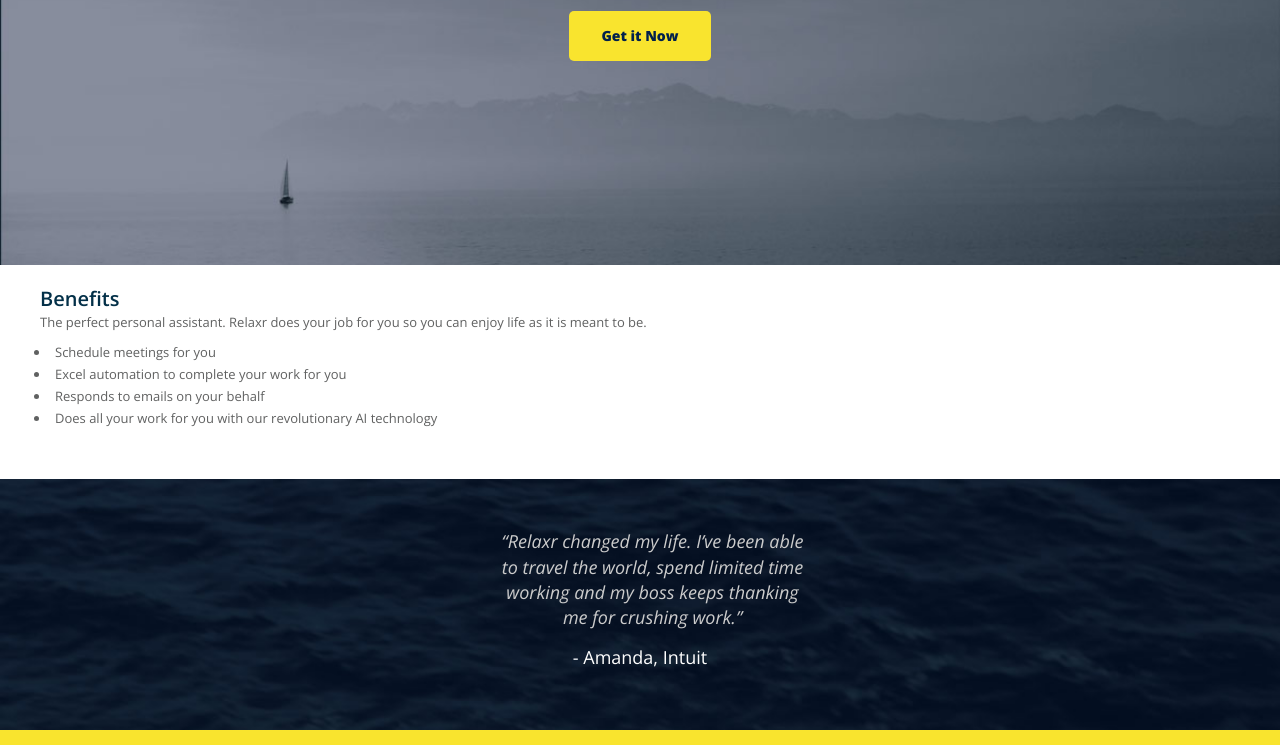
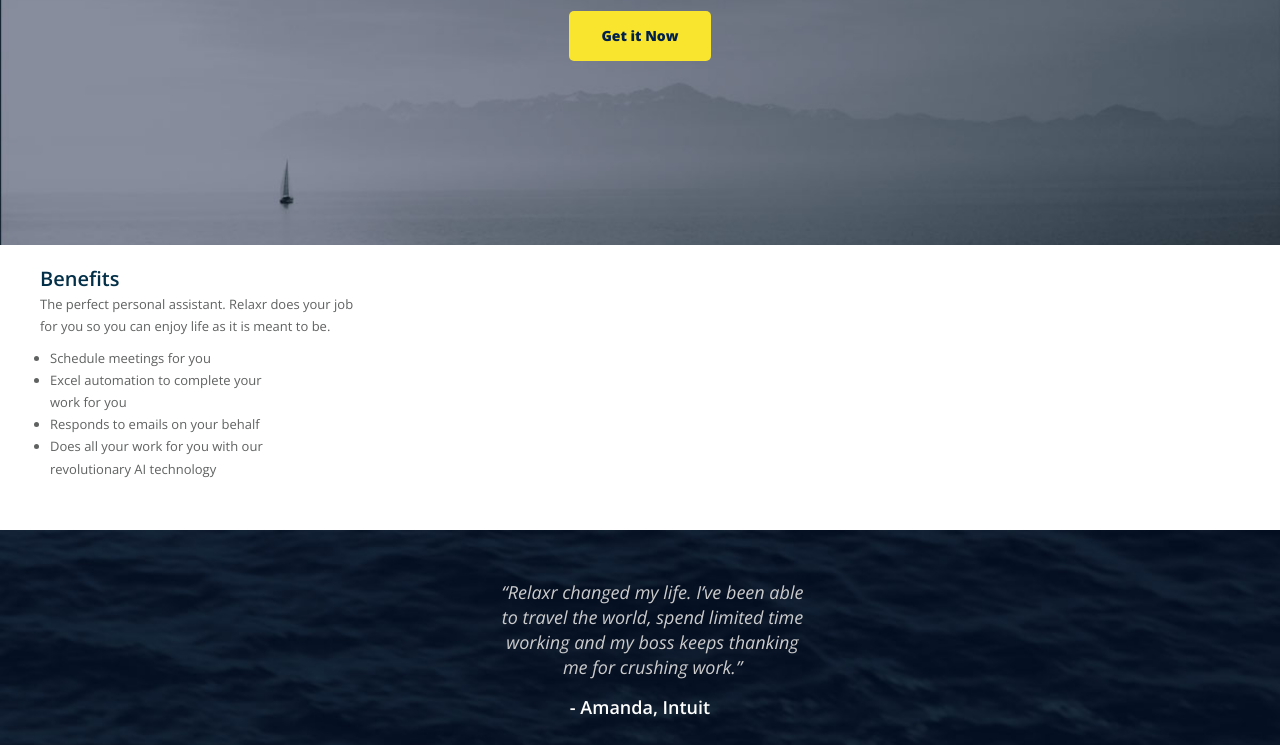
Before and after one commit to jbyyny/Assignment-2, a plain HTML site: page index.html in a window 1280 px wide. Shown: the part 196-941 px from the top of the page. Drawn offline with nearby package versions, Linux system fonts and the light colour scheme.

Commit message:
bullets width fixed

```diff
--- a/css/style.css
+++ b/css/style.css
@@ -74,12 +74,6 @@ header {
   background: url(../images/header_bg.jpg) no-repeat center top rgb(134,141,157);
     background-size: cover;
 }
-/*.white-box {
-  width: 100%;
-  margin: auto;
-  height: 500px;
-  background-color: #fff;*/
-}
 
 .benefits {
   font-size: 20px;
@@ -122,12 +116,6 @@ h3 {
   padding: 45px;
 }
 
-ul li {
-  font-size: 13px;
-  font-weight: 300;
-  color: #606161;
-}
-
 blockquote {
   display: block;
   padding: 40px 20px 10px 45px;
@@ -146,8 +134,8 @@ blockquote {
 footer {
   font-size: 9px;
   font-weight: 600;
+  text-align: center;
   color: #FFF;
-  text-align: center;
   background-color: #121212;
   padding-top: 20px;
 }
@@ -158,7 +146,7 @@ footer {
 
 .name {
   font-size: 18px;
-  font-weight: 600px;
+  font-weight: 600;
   color: #fff;
   text-align: center;
   width: 36.67;
@@ -203,8 +191,11 @@ footer {
   padding-bottom: 10px;
   font-size: 13px;
   font-weight: 300;
+  line-height: 1.7em;
   color: #606161;
+  width: 370px;
 }
+
 
 .bullets  {
   padding-left: 50px;
@@ -214,21 +205,22 @@ footer {
   color: #606161;
 }
 
-ul li {
-  padding-left: 5px;
+ul {
+  list-style-type: disc;
+}
+
+li {
   line-height: 1.7em;
+  color: #606161;
+  width: 240px;
   font-weight: 300;
   font-size: 13px;
-}
-
-ul {
-  list-style-type: disc;
 }
 
 .button-spacing {
   margin: auto;
   padding-top: 10px;
-  padding-bottom: 200px;
+  padding-bottom: 180px;
   text-align: center;
 
 }
--- a/index.html
+++ b/index.html
@@ -26,7 +26,7 @@
 			</header>
 
 			<!--THIS IS THE BENEFITS AREA -->
-			<div class="benefits">
+			<section class="benefits">
 				<h2>Benefits</h2>
 				<div class="perfect">The perfect personal assistant. Relaxr does your job for you so you can enjoy life as it is meant to be.</div>
 					<div class="bullets">
@@ -38,11 +38,11 @@
 						</ul>
 					</div>
 				</div>
-			</div>
+			</section>
 
 			<!--THIS IS THE TESTIMONIAL AREA -->
 			<div class="testimonial">
-				<blockquote>“Relaxr changed my life. I’ve been able to travel the world, spend limited time working and my boss keeps thanking me for crushing work.”</p></blockquote>
+				<blockquote>“Relaxr changed my life. I’ve been able to travel the world, spend limited time working and my boss keeps thanking me for crushing work.”</blockquote>
 				<p class="name">- Amanda, Intuit</p>
 			</div>
 			<div class="yellow-bar">
```
